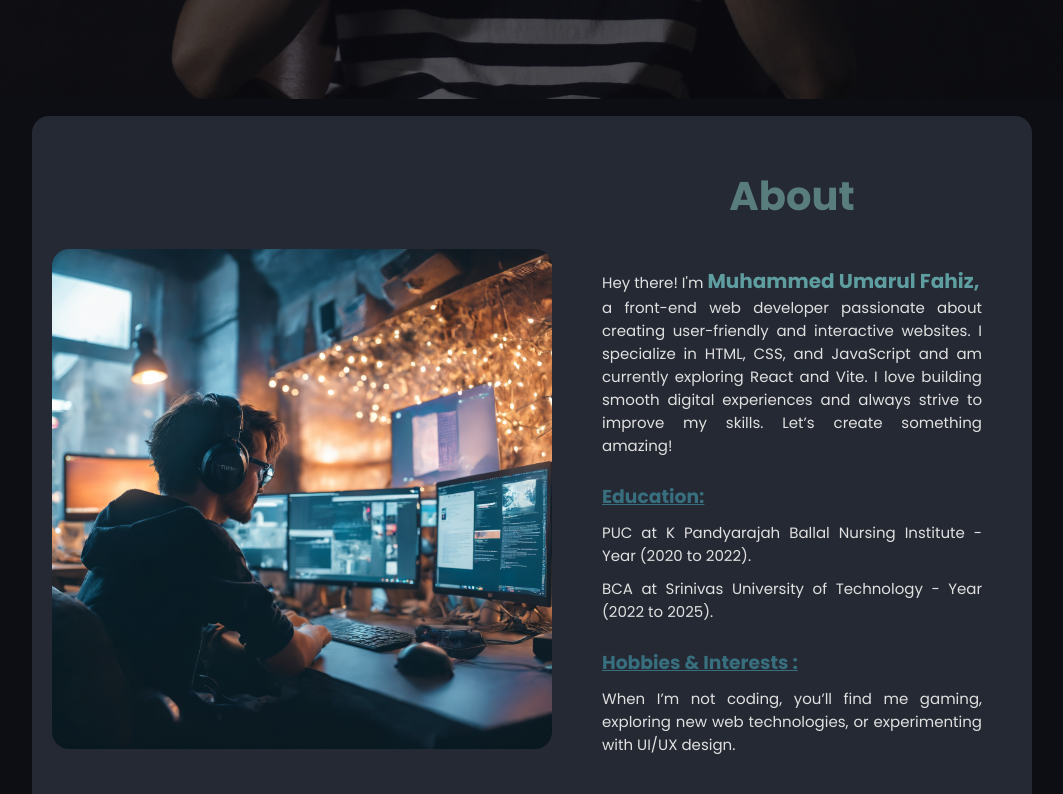
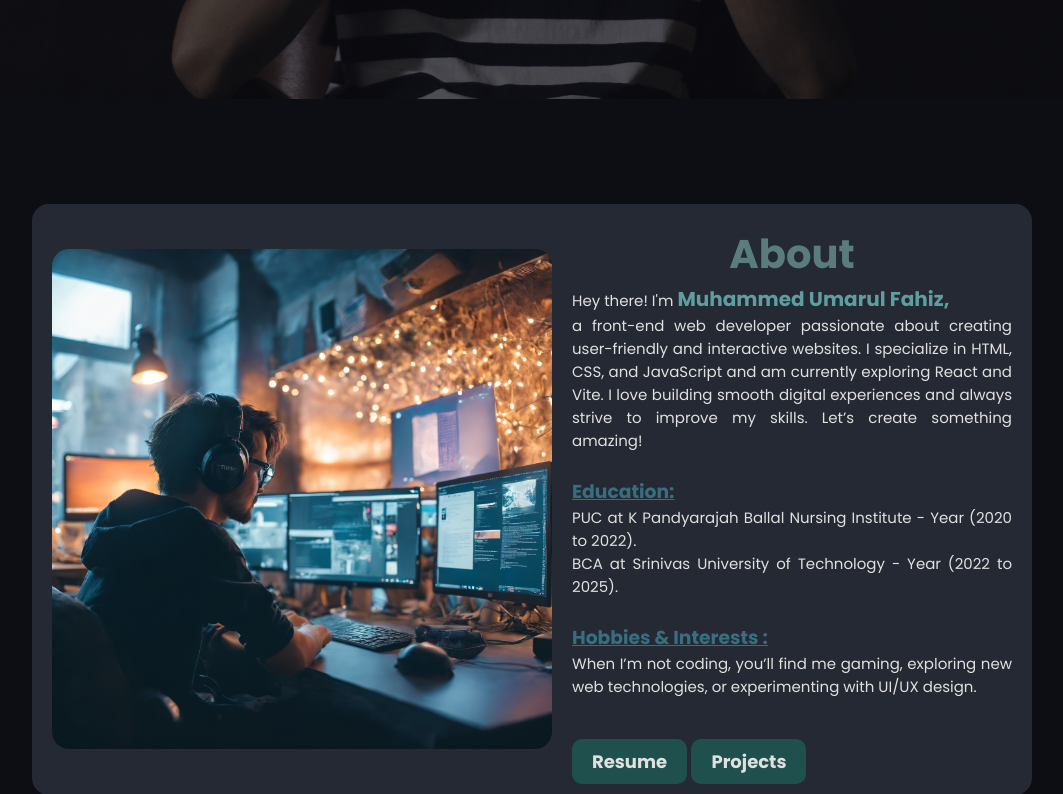
Before and after one commit to fahiz7940/Portfolio-, a plain HTML site: page index.html in a window 1280 px wide. Shown: the part 701-1495 px from the top of the page, without its empty margins (108-1171 px from the left). Drawn offline with nearby package versions, Linux system fonts and the light colour scheme.

Commit message:
Update style.css

```diff
--- a/css/style.css
+++ b/css/style.css
@@ -245,14 +245,14 @@ a:hover .text {
 
 /* About Me Content */
 .aboutme {
-  padding: 30px;
+/*   padding: 30px; */
   color: var(--paragraph-color);
   max-width: 700px;
 }
 
 .aboutme .myself h1 {
   text-align: center;
-  padding-bottom: 30px;
+/*   padding-bottom: 30px; */
   font-size: 40px;
   color: var(--heading1-color);
 }
@@ -260,7 +260,7 @@ a:hover .text {
 .aboutme .myself p {
   font-size: 15px;
   text-align: justify;
-  padding-top: 10px;
+/*   padding-top: 10px; */
   color: var(--paragraph-color);
 }
 
```
